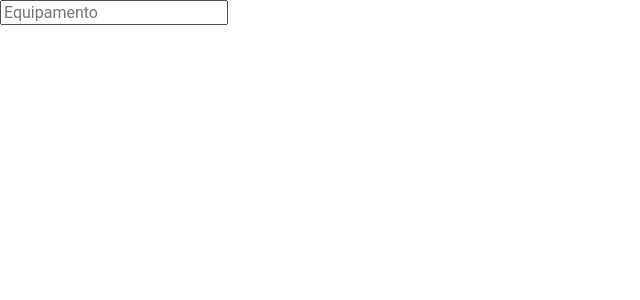
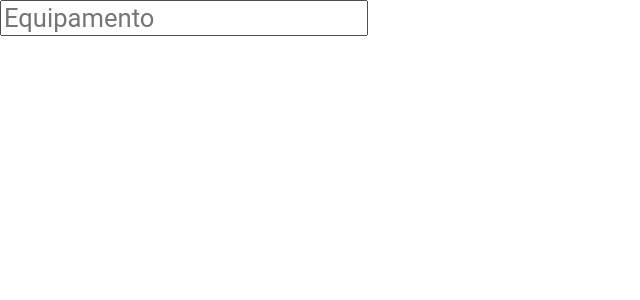
Before and after one commit to CollabCodeTech/collabhealth, a Svelte app: page / in a window 1280 px wide. Shown: the top 300 px of the page, without its empty margins (0-640 px from the left). Built offline with nearby package versions, Linux system fonts and the light colour scheme.

Commit message:
Create the colors.css

```diff
--- /dev/null
+++ b/public/css/settings/colors.css
@@ -0,0 +1,39 @@
+:root {
+  --color-primary-900: #4a148c;
+  --color-primary-800: #6a1b9a;
+  --color-primary-700: #7b1fa2;
+  --color-primary-600: #8e24aa;
+  --color-primary-500: #9c27b0;
+  --color-primary-400: #ab47bc;
+  --color-primary-300: #ba68c8;
+  --color-primary-200: #ce93d8;
+  --color-primary-100: #e1bee7;
+  --color-primary-50: #f3e5f5;
+
+  --color-error-dark: #c62828;
+  --color-error-light: #e53935;
+  --color-error-lightest: #fce7e7;
+
+  --color-warning-dark: #ffa000;
+  --color-warning-light: #ffc107;
+
+  --color-success-dark: #00c853;
+  --color-success-light: #00e676;
+
+  --color-black-high-emphasis: rgba(0, 0, 0, 0.87);
+  --color-black-medium-emphasis: rgba(0, 0, 0, 0.6);
+  --color-black-disabled: #9e9e9e;
+  --color-black-inactive: rgba(0, 0, 0, 0.54);
+
+  --color-white-high-emphasis: #ffffff;
+  --color-white-medium-emphasis: rgba(255, 255, 255, 0.7);
+  --color-white-disabled: rgba(255, 255, 255, 0.5);
+  --color-white-inactive: rgba(255, 255, 255, 0.54);
+
+  --color-background-dark: #e8e8e8;
+  --color-background-light: #fafafa;
+
+  --color-gray-dark: rgba(0, 0, 0, 0.24);
+  --color-gray-light: rgba(0, 0, 0, 0.04);
+  --color-gray-divider: #e5e5e5;
+}
--- /dev/null
+++ b/public/css/settings/index.css
@@ -0,0 +1,2 @@
+@import './colors.css';
+@import './size.css';
--- a/public/global.css
+++ b/public/global.css
@@ -1,3 +1,3 @@
-@import './css/settings/size.css';
+@import './css/settings/index.css';
 @import './css/generic/reset.css';
 @import './css/elements/base.css';
--- a/src/objects/TextfieldHealth.svelte
+++ b/src/objects/TextfieldHealth.svelte
@@ -4,6 +4,8 @@
 
 <style>
   .textfield-health {
+    font-size: var(--size-third);
+    font-weight: normal;
   }
 </style>
 
```
